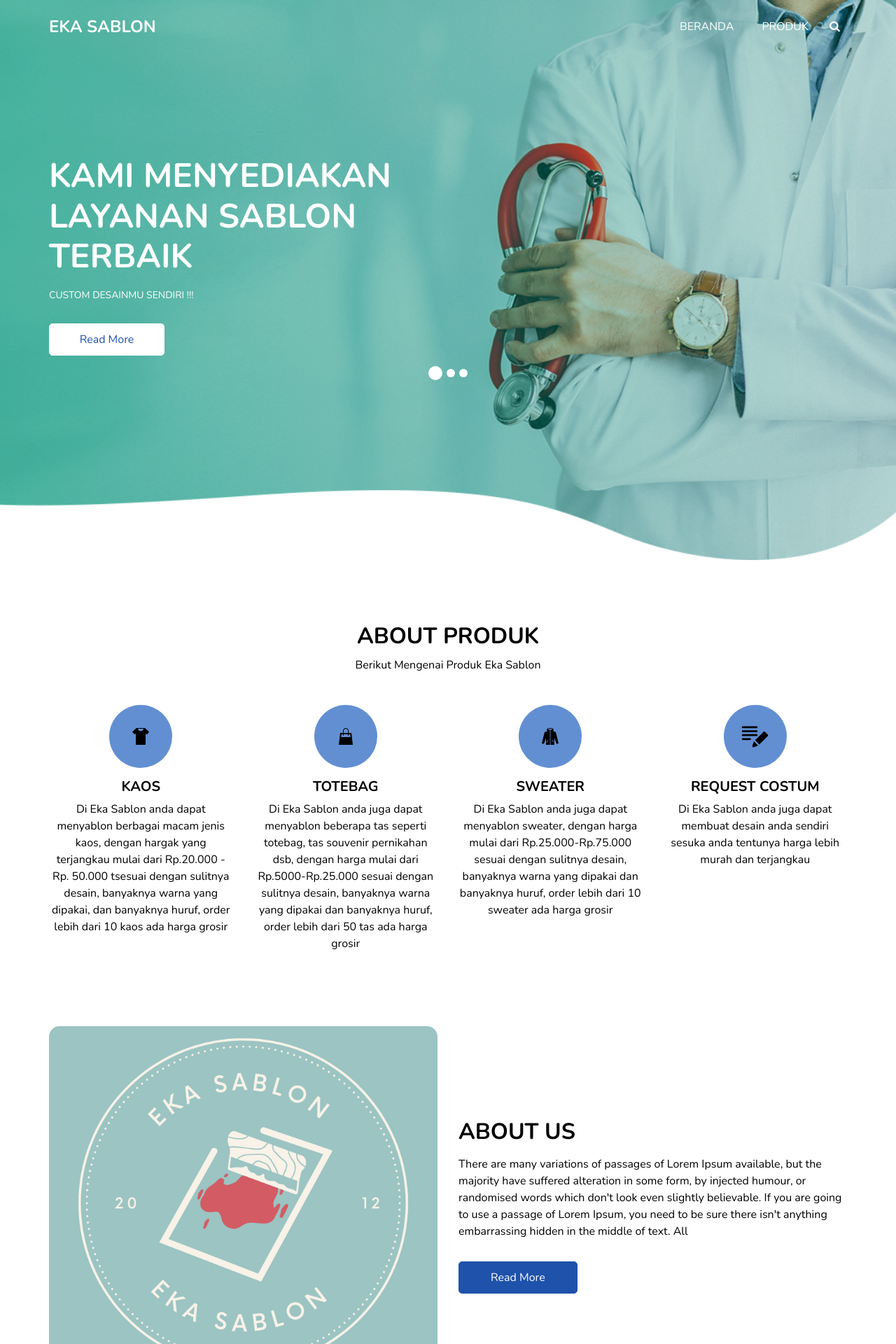
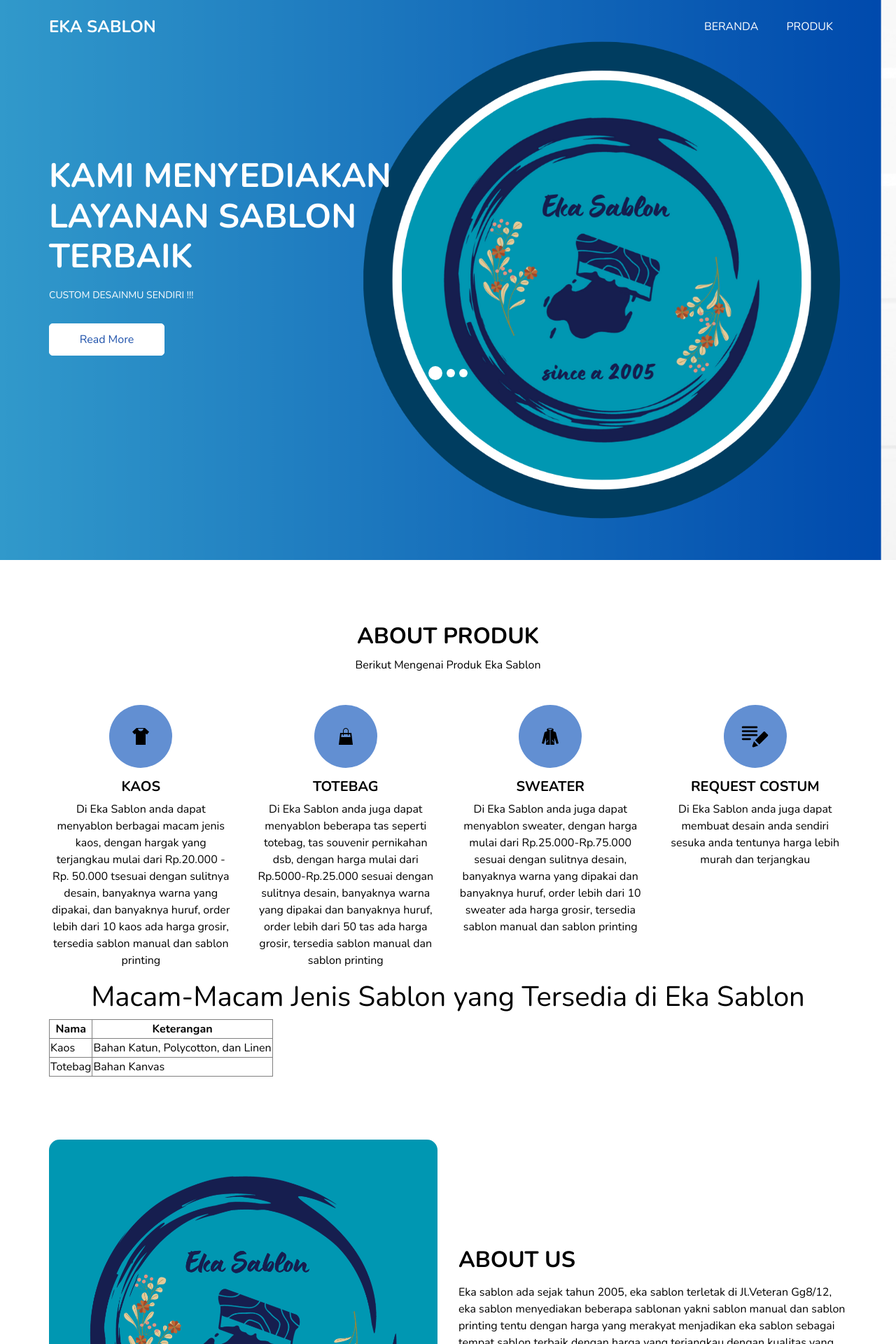
Before and after one commit to ekfebry/my_app, a Django app: page /beranda/ in a window 1280 px wide. Shown: the top 1920 px of the page at 70% size. Run offline with Django 4.2, Linux system fonts and the light colour scheme; data comes from the database, SQL or seed files in the repository; some libraries are stand-ins or nearby versions.

Commit message:
perubahan 3

```diff
--- a/login/templates/beranda.html
+++ b/login/templates/beranda.html
@@ -40,7 +40,7 @@
   <div class="hero_area">
 
     <div class="hero_bg_box">
-      <img src="{% static 'images/hero-bg.png' %}" alt="">
+      <img src="{% static 'images/ekaa.png' %}" alt="">
     </div>
 
     <!-- header section strats -->
@@ -65,11 +65,6 @@
               <li class="nav-item">
                 <a class="nav-link" href="\produk">Produk</a>
               </li>
-              <form class="form-inline">
-                <button class="btn  my-2 my-sm-0 nav_search-btn" type="submit">
-                  <i class="fa fa-search" aria-hidden="true"></i>
-                </button>
-              </form>
             </ul>
           </div>
         </nav>
@@ -180,7 +175,7 @@
                   Kaos
                 </h5>
                 <p>
-                  Di Eka Sablon anda dapat menyablon berbagai macam jenis kaos, dengan hargak yang terjangkau mulai dari Rp.20.000 - Rp. 50.000 tsesuai dengan sulitnya desain, banyaknya warna yang dipakai, dan banyaknya huruf, order lebih dari 10 kaos ada harga grosir
+                  Di Eka Sablon anda dapat menyablon berbagai macam jenis kaos, dengan hargak yang terjangkau mulai dari Rp.20.000 - Rp. 50.000 tsesuai dengan sulitnya desain, banyaknya warna yang dipakai, dan banyaknya huruf, order lebih dari 10 kaos ada harga grosir, tersedia sablon manual dan sablon printing
                 </p>
               </div>
             </div>
@@ -195,7 +190,7 @@
                   Totebag
                 </h5>
                 <p>
-                  Di Eka Sablon anda juga dapat menyablon beberapa tas seperti totebag, tas souvenir pernikahan dsb, dengan harga mulai dari Rp.5000-Rp.25.000 sesuai dengan sulitnya desain, banyaknya warna yang dipakai dan banyaknya huruf, order lebih dari 50 tas ada harga grosir
+                  Di Eka Sablon anda juga dapat menyablon beberapa tas seperti totebag, tas souvenir pernikahan dsb, dengan harga mulai dari Rp.5000-Rp.25.000 sesuai dengan sulitnya desain, banyaknya warna yang dipakai dan banyaknya huruf, order lebih dari 50 tas ada harga grosir, tersedia sablon manual dan sablon printing
                 </p>
               </div>
             </div>
@@ -210,7 +205,7 @@
                   Sweater
                 </h5>
                 <p>
-                  Di Eka Sablon anda juga dapat menyablon sweater, dengan harga mulai dari Rp.25.000-Rp.75.000 sesuai dengan sulitnya desain, banyaknya warna yang dipakai dan banyaknya huruf, order lebih dari 10 sweater ada harga grosir
+                  Di Eka Sablon anda juga dapat menyablon sweater, dengan harga mulai dari Rp.25.000-Rp.75.000 sesuai dengan sulitnya desain, banyaknya warna yang dipakai dan banyaknya huruf, order lebih dari 10 sweater ada harga grosir, tersedia sablon manual dan sablon printing
                 </p>
               </div>
             </div>
@@ -233,6 +228,21 @@
         </div>
       </div>
     </div>
+
+    <h1 align="center">{{menu}}</h1>
+    <table border="1" style="margin-left: 70px; margin-right: 70px;">
+      <tr align="center">
+        <th>Nama</th>
+        <th>Keterangan</th>
+      </tr>
+
+      {% for x in beranda%}
+      <tr>
+        <td>{{x.nama}}</td>
+        <td>{{x.keterangan}}</td>
+      </tr>
+      {%endfor%}
+    </table>
   </section>
 
   <!-- end department section -->
@@ -244,7 +254,7 @@
       <div class="row">
         <div class="col-md-6 ">
           <div class="img-box">
-            <img src="{% static 'images/logosablon.png' %}" alt="">
+            <img src="{% static 'images/logo eka sablon.png' %}" alt="">
           </div>
         </div>
         <div class="col-md-6">
@@ -255,10 +265,7 @@
               </h2>
             </div>
             <p>
-              There are many variations of passages of Lorem Ipsum available, but the majority have suffered alteration
-              in some form, by injected humour, or randomised words which don't look even slightly believable. If you
-              are going to use a passage of Lorem Ipsum, you need to be sure there isn't anything embarrassing hidden in
-              the middle of text. All
+              Eka sablon ada sejak tahun 2005, eka sablon terletak di Jl.Veteran Gg8/12, eka sablon menyediakan beberapa sablonan yakni sablon manual dan sablon printing tentu dengan harga yang merakyat menjadikan eka sablon sebagai tempat sablon terbaik dengan harga yang terjangkau dengan kualitas yang tidak muarahan.
             </p>
             <a href="">
               Read More
@@ -276,10 +283,10 @@
   <section class="doctor_section layout_padding">
     <div class="container">
       <div class="heading_container heading_center">
-        <h2>
+        <h2 style="color: black;">
           Produk
         </h2>
-        <p class="col-md-10 mx-auto px-0">
+        <p class="col-md-10 mx-auto px-0" style="color: black;">
           Berikut adalah contoh sablonan kami :
         </p>
       </div>
@@ -287,7 +294,7 @@
         <div class="col-sm-6 col-lg-4 mx-auto">
           <div class="box">
             <div class="img-box">
-              <img src="{% static 'images/kaos.jpeg' %}" alt="">
+              <img src="{% static 'images/kaos.jpg' %}" alt="">
             </div>
             <div class="detail-box">
               <div class="social_box">
@@ -312,7 +319,7 @@
         <div class="col-sm-6 col-lg-4 mx-auto">
           <div class="box">
             <div class="img-box">
-              <img src="{% static 'images/totebag.jpeg' %}" alt="">
+              <img src="{% static 'images/totebag.jpg' %}" alt="">
             </div>
             <div class="detail-box">
               <div class="social_box">
@@ -337,7 +344,7 @@
         <div class="col-sm-6 col-lg-4 mx-auto">
           <div class="box">
             <div class="img-box">
-              <img src="{% static 'images/sweater.jpeg' %}" alt="">
+              <img src="{% static 'images/sweater.jpg' %}" alt="">
             </div>
             <div class="detail-box">
               <div class="social_box">
@@ -368,6 +375,7 @@
           Pesan Sekarang
         </a>
       </div>
+
     </div>
   </section>
 
@@ -384,19 +392,19 @@
       <div class="row">
         <div class="col-md-6">
           <div class="form_container contact-form">
-            <form action="">
+            <form action="https://formspree.io/f/xkndwdey" method="POST">
               <div class="form-row">
                 <div class="col-lg-6">
                   <div>
-                    <input type="text" placeholder="Your Name" />
+                    <input type="text" placeholder="Your Name" name="name"/>
                   </div>
                 </div>
               </div>
               <div>
-                <input type="email" placeholder="Email" />
+                <input type="email" placeholder="Email" name="email"/>
               </div>
               <div>
-                <input type="text" class="message-box" placeholder="Message" />
+                <input type="text" class="message-box" placeholder="Message" name="message" />
               </div>
               <div class="btn_box">
                 <button>
@@ -409,8 +417,11 @@
         <div class="col-md-6">
           <div class="map_container">
             <div class="map">
-              <div id="googleMap"></div>
+             <img src="{% static 'images/maps1.png' %}" alt="">
             </div>
+          </div><br>
+          <div class="btn_box" align="center">
+            <button><a href="https://www.google.com/maps/@-7.1769825,113.4895155,15z?entry=ttu" target="_blank">Lokasi</a></button>
           </div>
         </div>
       </div>
@@ -434,16 +445,16 @@
               <div class="col-md-11 col-lg-10 mx-auto">
                 <div class="box">
                   <div class="img-box">
-                    <img src="{% static 'images/client.jpg' %}" alt="" />
+                    <svg xmlns="http://www.w3.org/2000/svg" width="24" height="24" viewBox="0 0 24 24"><path d="M19 7.001c0 3.865-3.134 7-7 7s-7-3.135-7-7c0-3.867 3.134-7.001 7-7.001s7 3.134 7 7.001zm-1.598 7.18c-1.506 1.137-3.374 1.82-5.402 1.82-2.03 0-3.899-.685-5.407-1.822-4.072 1.793-6.593 7.376-6.593 9.821h24c0-2.423-2.6-8.006-6.598-9.819z"/></svg>
                   </div>
                   <div class="detail-box">
                     <div class="name">
                       <h6>
-                        Alan Emerson
+                        Khofin
                       </h6>
                     </div>
                     <p>
-                      Enim consequatur odio assumenda voluptas voluptatibus esse nobis officia. Magnam, aspernatur nostrum explicabo, distinctio laudantium delectus deserunt quia quidem magni corporis earum inventore totam consectetur corrupti! Corrupti, nihil sunt? Natus.
+                      Terimakasih Eka Sablon saya sangat puas dengan sablonan dan pelayanan anda
                     </p>
                     <i class="fa fa-quote-left" aria-hidden="true"></i>
                   </div>
@@ -456,16 +467,16 @@
               <div class="col-md-11 col-lg-10 mx-auto">
                 <div class="box">
                   <div class="img-box">
-                    <img src="{% static 'images/client.jpg' %}" alt="" />
+                    <svg xmlns="http://www.w3.org/2000/svg" width="24" height="24" viewBox="0 0 24 24"><path d="M19 7.001c0 3.865-3.134 7-7 7s-7-3.135-7-7c0-3.867 3.134-7.001 7-7.001s7 3.134 7 7.001zm-1.598 7.18c-1.506 1.137-3.374 1.82-5.402 1.82-2.03 0-3.899-.685-5.407-1.822-4.072 1.793-6.593 7.376-6.593 9.821h24c0-2.423-2.6-8.006-6.598-9.819z"/></svg>
                   </div>
                   <div class="detail-box">
                     <div class="name">
                       <h6>
-                        Alan Emerson
+                        Evita Anindya
                       </h6>
                     </div>
                     <p>
-                      Enim consequatur odio assumenda voluptas voluptatibus esse nobis officia. Magnam, aspernatur nostrum explicabo, distinctio laudantium delectus deserunt quia quidem magni corporis earum inventore totam consectetur corrupti! Corrupti, nihil sunt? Natus.
+                      Sudah beberapa kali saya menyablon disini, tidak pernah mengecewakan, terimakasih Eka Sablon
                     </p>
                     <i class="fa fa-quote-left" aria-hidden="true"></i>
                   </div>
@@ -478,16 +489,16 @@
               <div class="col-md-11 col-lg-10 mx-auto">
                 <div class="box">
                   <div class="img-box">
-                    <img src="{% static 'images/client.jpg' %}" alt="" />
+                    <svg xmlns="http://www.w3.org/2000/svg" width="24" height="24" viewBox="0 0 24 24"><path d="M19 7.001c0 3.865-3.134 7-7 7s-7-3.135-7-7c0-3.867 3.134-7.001 7-7.001s7 3.134 7 7.001zm-1.598 7.18c-1.506 1.137-3.374 1.82-5.402 1.82-2.03 0-3.899-.685-5.407-1.822-4.072 1.793-6.593 7.376-6.593 9.821h24c0-2.423-2.6-8.006-6.598-9.819z"/></svg>
                   </div>
                   <div class="detail-box">
                     <div class="name">
                       <h6>
-                        Alan Emerson
+                        Aurelia Citra
                       </h6>
                     </div>
                     <p>
-                      Enim consequatur odio assumenda voluptas voluptatibus esse nobis officia. Magnam, aspernatur nostrum explicabo, distinctio laudantium delectus deserunt quia quidem magni corporis earum inventore totam consectetur corrupti! Corrupti, nihil sunt? Natus.
+                      Terimakasih Eka Sablon, dari dulu hingga sekarang kualitasnya tetap sama, semoga tetap amanah ya kak
                     </p>
                     <i class="fa fa-quote-left" aria-hidden="true"></i>
                   </div>
@@ -561,7 +572,7 @@
               About
             </h4>
             <p>
-              Beatae provident nobis mollitia magnam voluptatum, unde dicta facilis minima veniam corporis laudantium alias tenetur eveniet illum reprehenderit fugit a delectus officiis blanditiis ea.
+              Kami menyediakan kualitas produk terbaik, jika sablonan kami tidak sesuai dengan apa yang kami promosikan maka dapatkan uang anda kembali !!!
             </p>
           </div>
         </div>
@@ -582,22 +593,20 @@
         </div>
         <div class="col-md-6 col-lg-3 footer_col ">
           <h4>
-            Newsletter
+            Biodata Owner Eka Sablon
           </h4>
-          <form action="#">
-            <input type="email" placeholder="Enter email" />
-            <button type="submit">
-              Subscribe
-            </button>
-          </form>
+          <h6>
+            Eka Febriyanti Kholifah
+          </h6>
+          <p>
+            I am Eka Febriyati Kholifah, usually called Eka, I am an alumnus of SMPN 5 Pamekasan, and an alumnus of SMKN 3 Pamekasan majoring in software engineering. I am currently studying at the Islamic University of Madura, studying informatics.
+          </p>
         </div>
       </div>
       <div class="footer-info">
         <p>
           &copy; <span id="displayYear"></span> All Rights Reserved By
-          <a href="https://html.design/">Ekafebry<br><br></a>
-            &copy; <span id="displayYear"></span> Distributed By
-            <a href="https://themewagon.com/">Eka Febriyanti Kh</a>
+          <a href="https://www.instagram.com/ek.fbrykh?igshid=NGVhN2U2NjQ0Yg==">Eka Febriyanti Kholifah<br><br></a>
         </p>
 
       </div>
@@ -606,17 +615,17 @@
   <!-- footer section -->
 
   <!-- jQery -->
-  <script type="text/javascript" src="js/jquery-3.4.1.min.js"></script>
+  <script type="text/javascript" src="{% static 'js/jquery-3.4.1.min.js' %}"></script>
   <!-- popper js -->
   <script src="https://cdn.jsdelivr.net/npm/popper.js@1.16.0/dist/umd/popper.min.js" integrity="sha384-Q6E9RHvbIyZFJoft+2mJbHaEWldlvI9IOYy5n3zV9zzTtmI3UksdQRVvoxMfooAo" crossorigin="anonymous">
   </script>
   <!-- bootstrap js -->
-  <script type="text/javascript" src="js/bootstrap.js"></script>
+  <script type="text/javascript" src="{% static 'js/bootstrap.js' %}"></script>
   <!-- owl slider -->
   <script type="text/javascript" src="https://cdnjs.cloudflare.com/ajax/libs/OwlCarousel2/2.3.4/owl.carousel.min.js">
   </script>
   <!-- custom js -->
-  <script type="text/javascript" src="js/custom.js"></script>
+  <script type="text/javascript" src="{% static 'js/custom.js' %}"></script>
   <!-- Google Map -->
   <script src="https://maps.googleapis.com/maps/api/js?key=AIzaSyCh39n5U-4IoWpsVGUHWdqB6puEkhRLdmI&callback=myMap">
   </script>
--- a/login/views.py
+++ b/login/views.py
@@ -1,14 +1,26 @@
+from django.shortcuts import render
 from django.http import HttpResponse
 from django.template import loader
+from .models import Beranda, Produk
 
 def login(request):
   template = loader.get_template('beranda.html')
   return HttpResponse(template.render())
 
 def beranda(request):
+  data = Beranda.objects.all()
   template = loader.get_template('beranda.html')
-  return HttpResponse(template.render())
+  context ={
+    'menu': 'Macam-Macam Jenis Sablon yang Tersedia di Eka Sablon',
+    'beranda' : data
+  }
+  return HttpResponse(template.render(context, request))
 
 def produk(request):
+  data = Produk.objects.all()
   template = loader.get_template('produk.html')
-  return HttpResponse(template.render())
+  context = {
+    'list': 'Macam-Macam Produk dan Deskripsi :',
+    'produk' : data
+  }
+  return HttpResponse(template.render(context, request))
--- /dev/null
+++ b/requirements.txt
@@ -0,0 +1,5 @@
+asgiref==3.7.2
+Django==4.2.6
+PyMySQL==1.1.0
+sqlparse==0.4.4
+tzdata==2023.3
```
Also changed, not shown: login/templates/produk.html (+35 -25 lines), login/static/images/ekaa.png (added), login/static/images/foto eka.jpg (added), login/static/images/kaos.jpeg (deleted), login/static/images/kaos.jpg (added), login/static/images/logo eka sablon.png (added), login/static/images/maps1.png (added), login/static/images/sweater.jpeg (deleted), login/static/images/sweater.jpg (added), login/static/images/totebag.jpeg (deleted), login/static/images/totebag.jpg (added).
